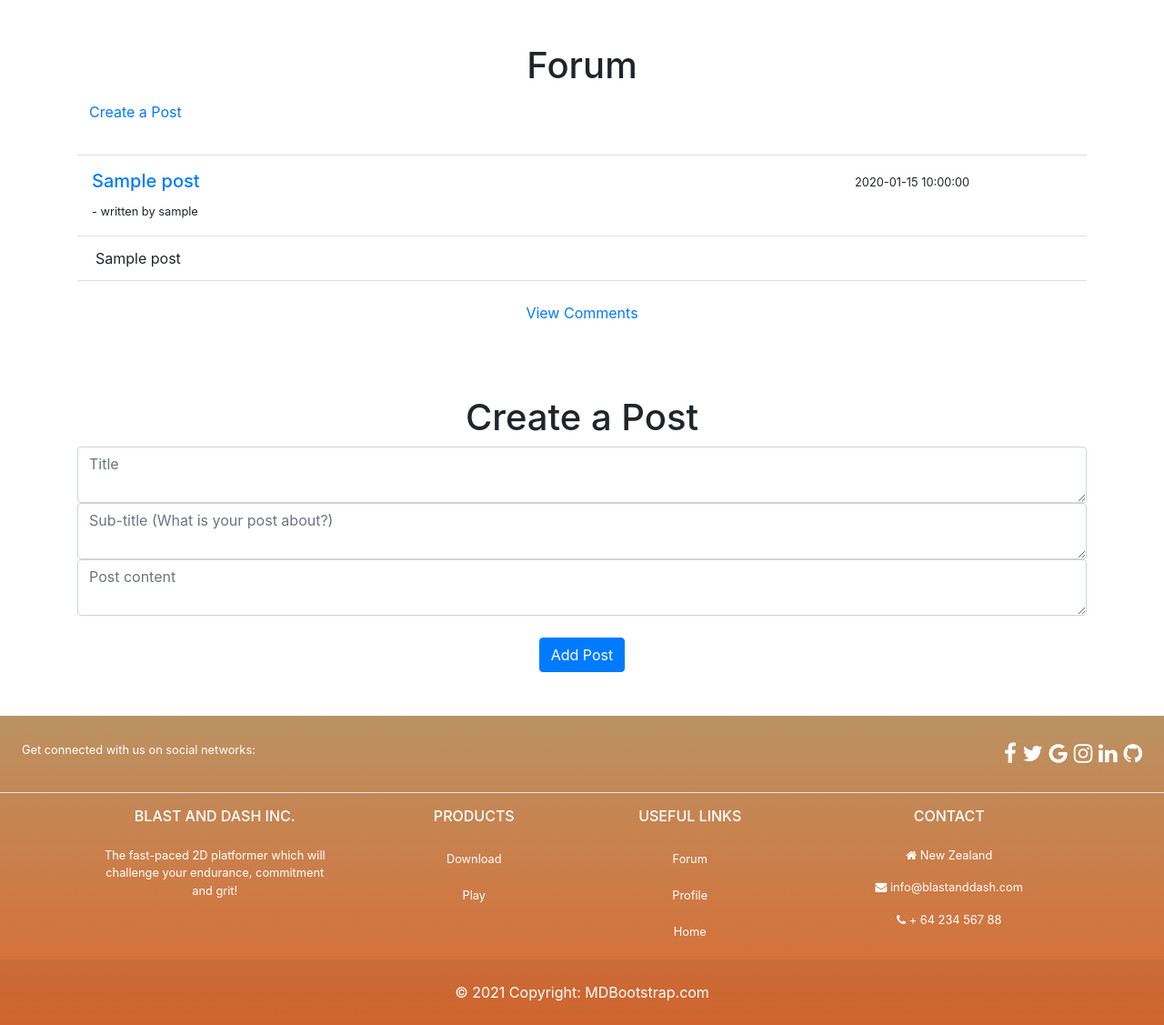
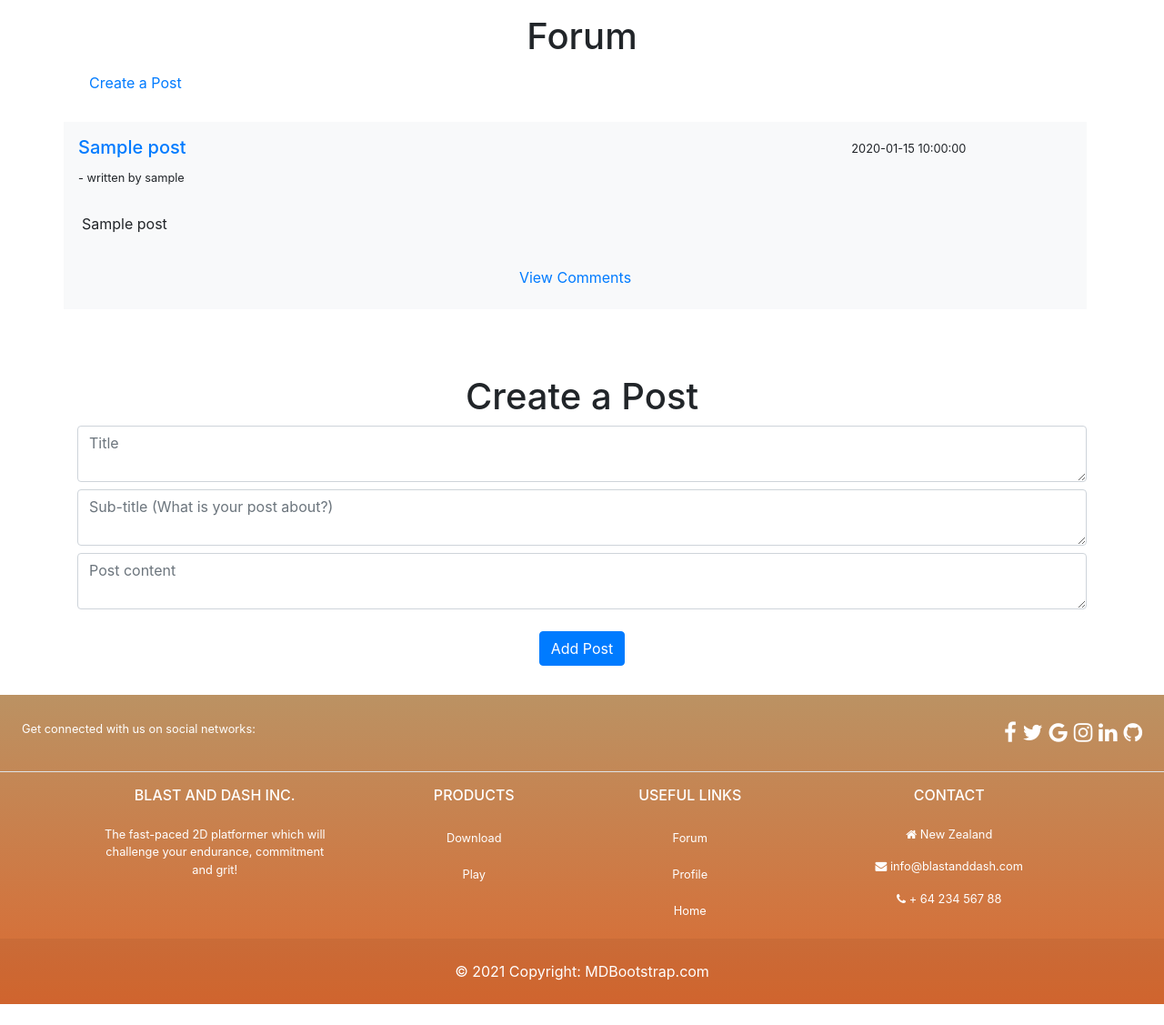
Before and after one commit to RyeGeorge/CS203-Investigative-Studio-1, a Flask app: page /forum in a window 1280 px wide. Shown: the part 56-1183 px from the top of the page at 91% size. After the commit the page ends 1160 px from the top, so only its background shows below. Run offline with Flask 3, Linux system fonts and the light colour scheme; a user stored in the database is signed in; tables that the repository leaves empty hold one stand-in row (values such as "Sample post"); some libraries are stand-ins or nearby versions.

Commit message:
modified:   website/static/styles.css 	modified:   website/templates/base.html 	modified:   website/templates/forum.html 	modified:   website/templates/home.html 	modified:   website/templates/post.html 	modified:   website/templates/profile.html Made lots of .css changes to different pages and added some href values we hadn't added yet on profile.html

```diff
--- a/website/static/styles.css
+++ b/website/static/styles.css
@@ -2,6 +2,10 @@ footer {
     position: relative;
     bottom: 0;
     width: 100%;
+  }
+
+  .no-border {
+    border: none;
   }
 
 
--- a/website/templates/base.html
+++ b/website/templates/base.html
@@ -18,13 +18,12 @@
       crossorigin="anonymous"
     />
     <link
-      rel="stylesheet" type="text/css" href="static/styles.css"
+      rel="stylesheet" type="text/css" href="{{ url_for('static', filename='/styles.css') }}"
     />
 
     <title>{% block title %} {% endblock %}</title>
 
     {% block head %} {% endblock %}
-
   </head>
 
   <body>
@@ -73,10 +72,10 @@
 
     {% block background %} {% endblock %} <!--Block to change background on page if required-->
 
-    <div class="container my-5">{% block content %} {% endblock %}</div> <!--Block for main page content-->
+   {% block content %} {% endblock %} <!--Block for main page content-->
 
     <!-- Footer -->
-<footer class="text-center text-white" style="background: linear-gradient(to bottom, #bb9263, #db6930)">
+<footer class="text-center text-white mt-3" style="background: linear-gradient(to bottom, #bb9263, #db6930)">
   <!-- Section: Social media -->
   <section class="d-flex justify-content-center justify-content-lg-between p-4 border-bottom">
     <!-- Left -->
--- a/website/templates/forum.html
+++ b/website/templates/forum.html
@@ -3,13 +3,16 @@
 {% block content %}
  <body>
 
-  <h1 class="text-center">Forum</h1>
+  <h1 class="text-center mt-3">Forum</h1>
+  <div class="container">
     <button id="scrollButton" class="btn btn-link">Create a Post</button>
+  </div>
 
-  <div class="my-1 bg-white list-group list-group-flush" id="posts">
+  <div class="container list-group list-group-flush" id="posts">
     {% for post in posts %}
-    <p class="list-group-item">
-      <div class="row">
+    <div class="bg-light bg-gradient">
+      <p class="list-group-item no-border">
+        <div class="row no-border">
           <div class="col-md-9">
             <a href="{{ url_for('views.view_post', post_id=post.id) }}">
               <h5 class="pl-3">{{ post.title }}</h5>
@@ -21,29 +24,32 @@
           </div>
         </div>
       </p>
-    <p class="list-group-item text-black">
+      <p class="list-group-item text-black bg-light no-border">
         {{ post.sub_title }}
       </p>
 
-    <div align="center">
+      <div align="center" class="mb-3">
         <a href="{{ url_for('views.view_post', post_id=post.id) }}">
           <button class="btn btn-link">View Comments</button>
         </a>
+      </div>
     </div>
     <br />
     {% endfor %}
   </div>
 
   <h1 id="targetHeading" class="text-center mt-5">Create a Post</h1>
+  <div class="container">
     <form method="POST" action="{{ url_for('views.create_post') }}">
       <textarea placeholder="Title" name="title" id="title" class="form-control"></textarea>
-    <textarea placeholder="Sub-title (What is your post about?)" name="sub-title" id="sub-title" class="form-control"></textarea>
-    <textarea placeholder="Post content" name="post" id="post" class="form-control"></textarea>
+      <textarea placeholder="Sub-title (What is your post about?)" name="sub-title" id="sub-title" class="mt-2 form-control"></textarea>
+      <textarea placeholder="Post content" name="post" id="post" class="mt-2 form-control"></textarea>
       <br />
       <div align="center">
-      <button type="submit" name="submit_button" value="post_btn" class="btn btn-primary">Add Post</button>
+        <button type="submit" name="submit_button" value="post_btn" class="btn btn-primary mb-3">Add Post</button>
       </div>
     </form>
+  </div>
 
   <script>
     //function to scroll to heading on button click
```
Also changed, not shown: website/templates/home.html (+0 -41 lines), website/templates/post.html (+13 -12 lines), website/templates/profile.html (+6 -11 lines). Lines whose indentation alone changed are shown as unchanged.
